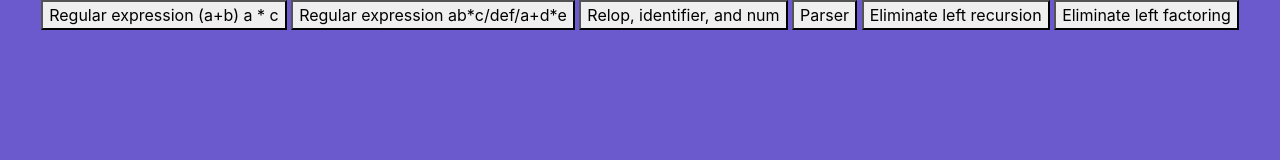
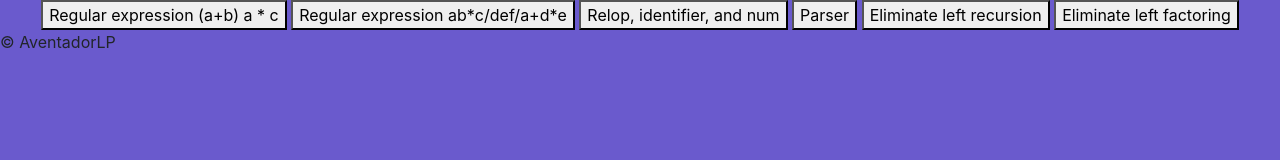
Before and after one commit to amityexam/amityexam.github.io, a plain HTML site: page index.html in a window 1280 px wide. Drawn offline with nearby package versions, Linux system fonts and the light colour scheme.

Commit message:
Update index.html

```diff
--- a/index.html
+++ b/index.html
@@ -28,6 +28,7 @@
 	<a href="05.html"><button>Eliminate left recursion</button></a>
 	<a href="06.html"><button>Eliminate left factoring</button></a>
 	</div>
+	  <p>&copy; AventadorLP</p>
     <script src="https://code.jquery.com/jquery-3.4.1.slim.min.js" integrity="sha384-J6qa4849blE2+poT4WnyKhv5vZF5SrPo0iEjwBvKU7imGFAV0wwj1yYfoRSJoZ+n" crossorigin="anonymous"></script>
     <script src="https://cdn.jsdelivr.net/npm/popper.js@1.16.0/dist/umd/popper.min.js" integrity="sha384-Q6E9RHvbIyZFJoft+2mJbHaEWldlvI9IOYy5n3zV9zzTtmI3UksdQRVvoxMfooAo" crossorigin="anonymous"></script>
     <script src="https://stackpath.bootstrapcdn.com/bootstrap/4.4.1/js/bootstrap.min.js" integrity="sha384-wfSDF2E50Y2D1uUdj0O3uMBJnjuUD4Ih7YwaYd1iqfktj0Uod8GCExl3Og8ifwB6" crossorigin="anonymous"></script>
```
